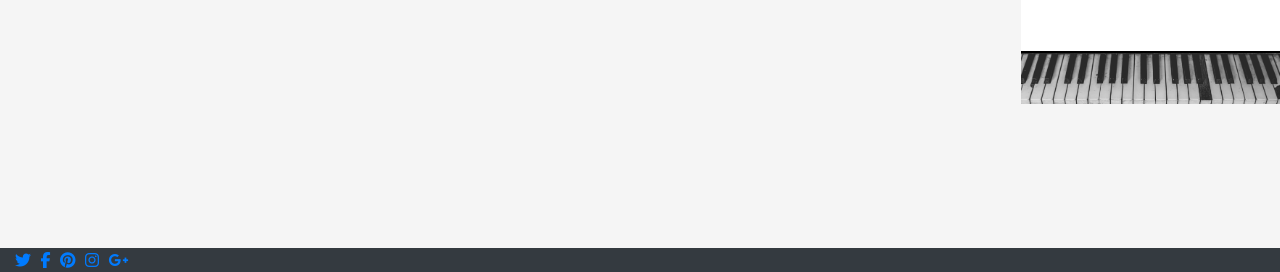
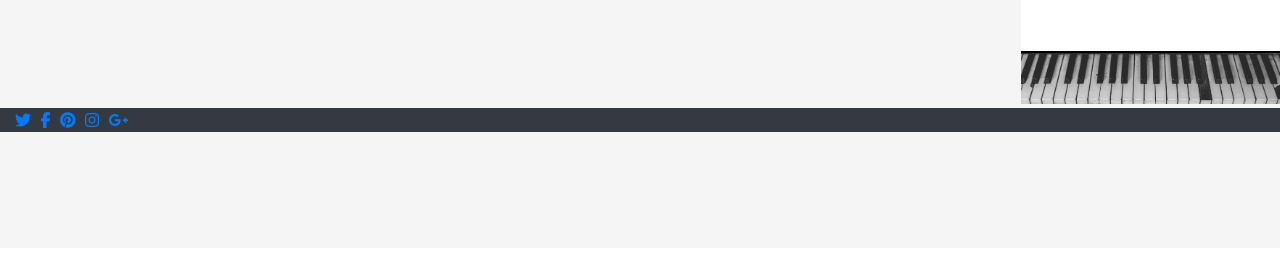
Before and after one commit to Jasonwc87/BWM, a plain HTML site: page index.html in a window 1280 px wide. Shown: the part 668-940 px from the top of the page. After the commit the page ends 916 px from the top, so only its background shows below. Drawn offline with nearby package versions, Linux system fonts and the light colour scheme; a web font is replaced by a local one.

Commit message:
Update style.css

```diff
--- a/style.css
+++ b/style.css
@@ -1,5 +1,14 @@
 @import url('https://fonts.googleapis.com/css2?family=Red+Rose:wght@500&display=swap');
 @import url('https://fonts.googleapis.com/css2?family=Roboto:ital,wght@0,400;1,300&display=swap');
+
+
+.footer{
+    position:fixed;
+    left:0;
+    bottom:0;
+    padding-left:10px;
+    width:100%;
+}
 
 div.left h1{
     font-size:35px !important;
```
